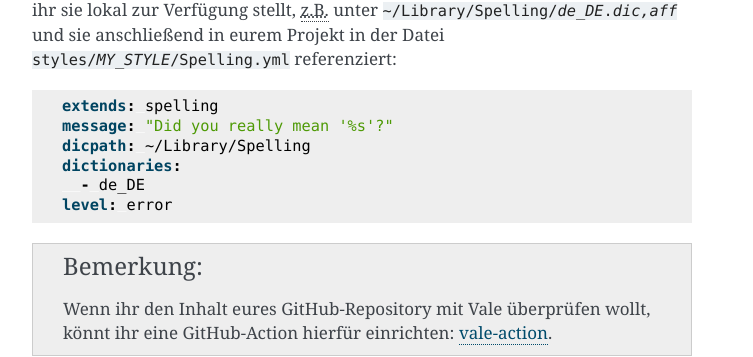
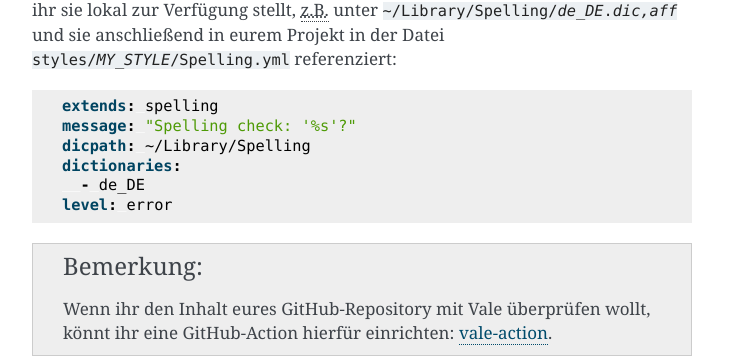
Before and after one commit to cusyio/cusy-design-system, a Sphinx documentation site: the page built from docs/writing/testing.rst, in a window 1280 px wide and 900 px high, scrolled down 3130 px. Shown: the part 229-586 px from the top of the window, without its empty margins (388-1141 px from the left). Built offline with Sphinx 7.4.7, drawn with Linux system fonts in a browser that asks for light colours.

Commit message:
Shorten message for spelling check

```diff
--- a/docs/writing/testing.rst
+++ b/docs/writing/testing.rst
@@ -191,7 +191,7 @@ Projekt in der Datei
 .. code-block:: yaml
 
     extends: spelling
-    message: "Did you really mean '%s'?"
+    message: "Spelling check: '%s'?"
     dicpath: ~/Library/Spelling
     dictionaries:
       - de_DE
```
